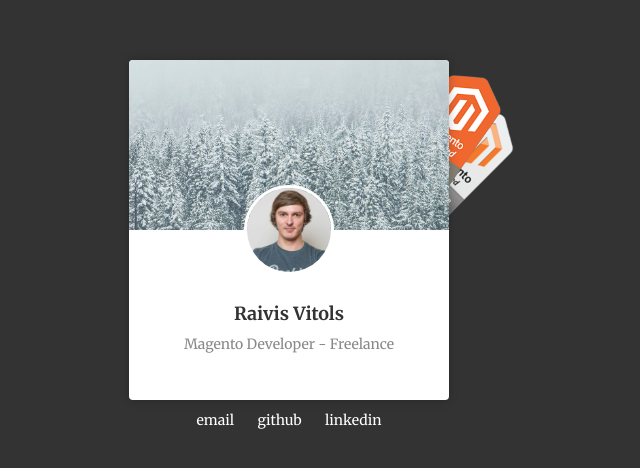
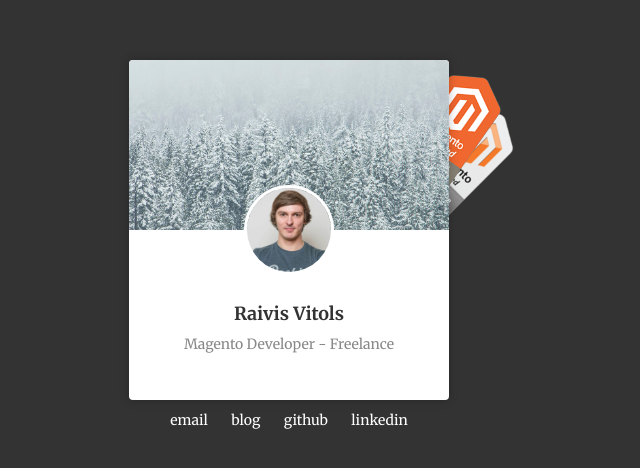
Before and after one commit to raivis-vitols/raivis-vitols.github.io, a website: page index.html in a window 1280 px wide. Shown: the part 150-618 px from the top of the page, without its empty margins (351-991 px from the left). Drawn offline with nearby package versions, Linux system fonts and the light colour scheme.

Commit message:
Added blog link

```diff
--- a/index.html
+++ b/index.html
@@ -56,6 +56,7 @@
 
                     <div class="card__links">
                         <a class="card__links__item" href="mailto:raivis.vitols@raivis.com">email</a>
+                        <a class="card__links__item" href="https://raivis.com/" target="_blank">blog</a>
                         <a class="card__links__item" href="https://github.com/raivis-vitols" target="_blank">github</a>
                         <a class="card__links__item" href="https://www.linkedin.com/in/raivis-vitols" target="_blank">linkedin</a>
                     </div>
```
